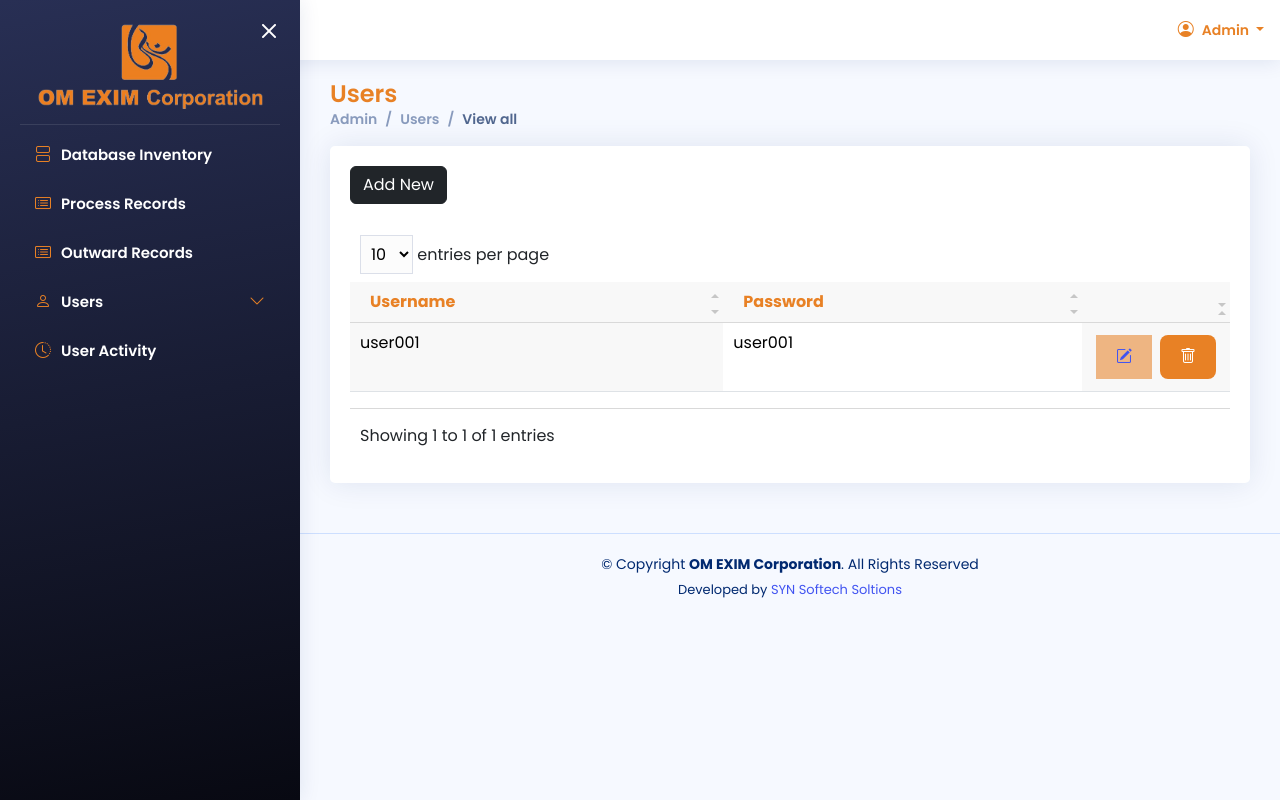
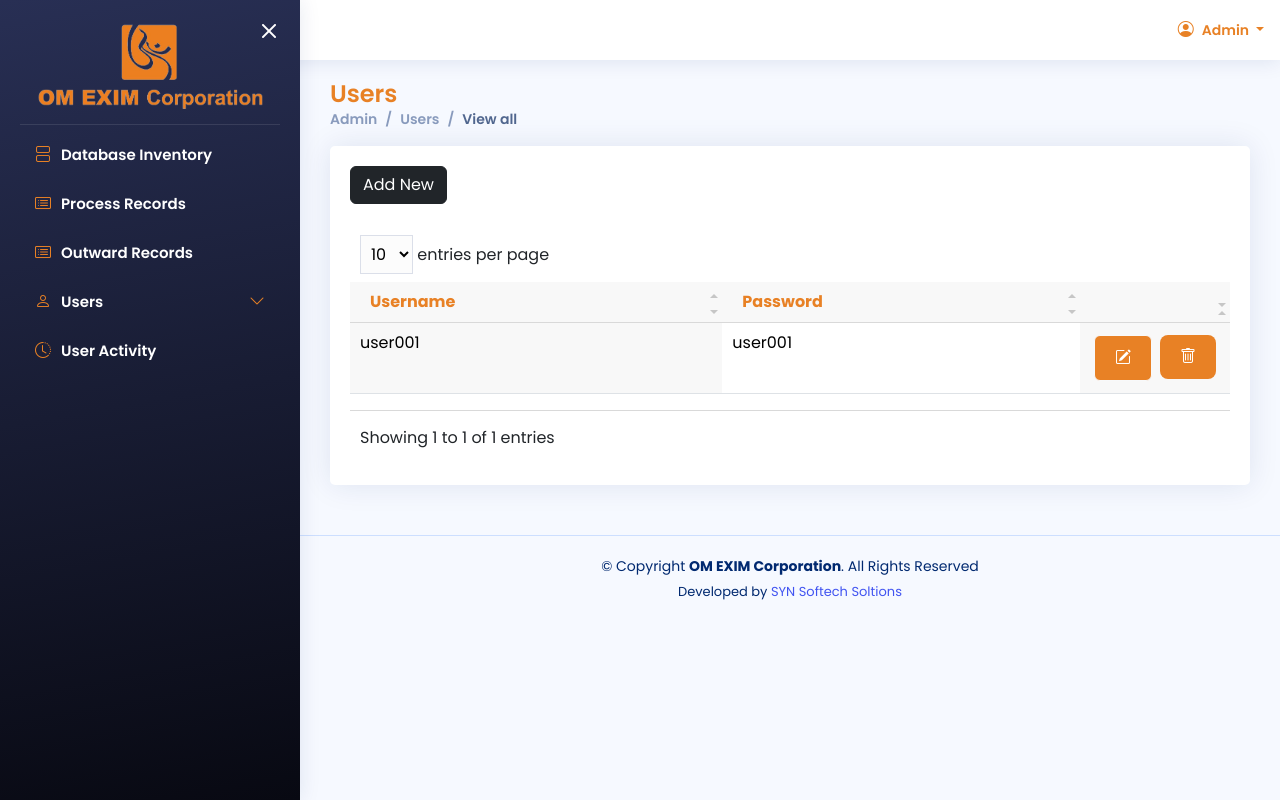
Before and after one commit to Bhavik-prajapati/InventoryManagegment, a PHP site: page /admin/user-show.php in a window 1280 px wide. Run offline with PHP 8.4, Linux system fonts and the light colour scheme; a user stored in the database is signed in; data comes from the database, SQL or seed files in the repository; some libraries are stand-ins or nearby versions.

Commit message:
Admin/Users/View All: Edit button design fixed

```diff
--- a/admin/user-show.php
+++ b/admin/user-show.php
@@ -18,6 +18,12 @@ include("../config/connection.php");
   <?php
     include("config/head-data.php");
   ?>
+
+  <style>
+    .my-btn-edit:hover{
+      color:black !important;
+    }
+  </style>
 
 </head>
 
@@ -76,7 +82,7 @@ include("layout/aside.php");
                                             <td><?php echo $row["password"] ?></td>
                                             <td>
                                                 <div class="d-flex">
-                                                    <a href="user-add.php?id=<?php echo $row["id"] ?>" class="bi bi-pencil-square m-1" style="padding:10px 20px; background-color:#e881258d;"></a>
+                                                    <a href="user-add.php?id=<?php echo $row["id"] ?>" class="bi bi-pencil-square btn btn-light m-1 my-btn-edit" style="padding:10px 20px; color:white; background-color:#e88125;"></a>
                                                     <form action="" method="POST">
                                                       <input type="hidden" name="id" value="<?php echo $row["id"] ?>">
                                                       <button type="submit" name="deleteBtn" class="bi bi-trash btn btn-light m-1" style="padding:10px 20px;"></button>
```
